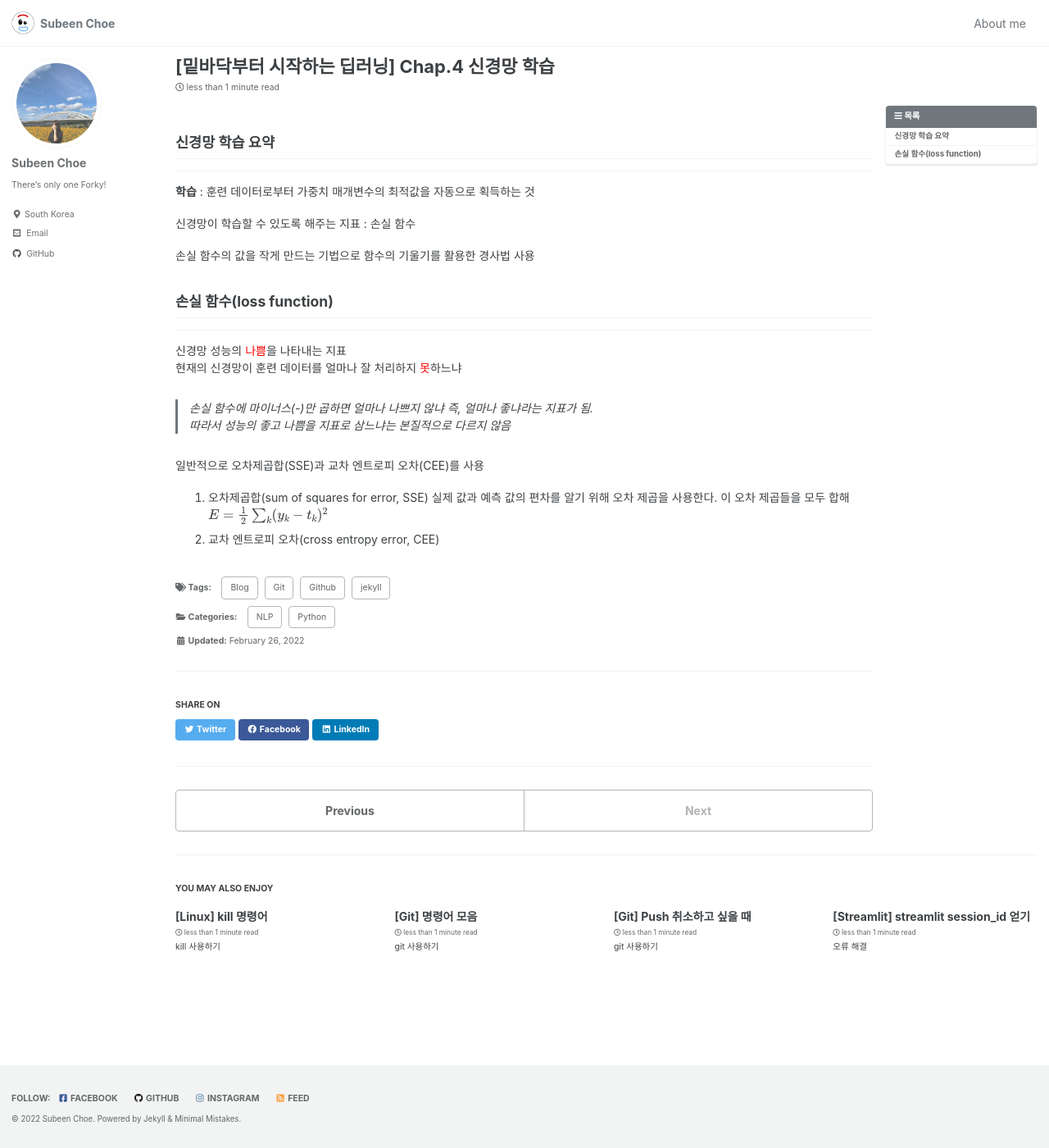
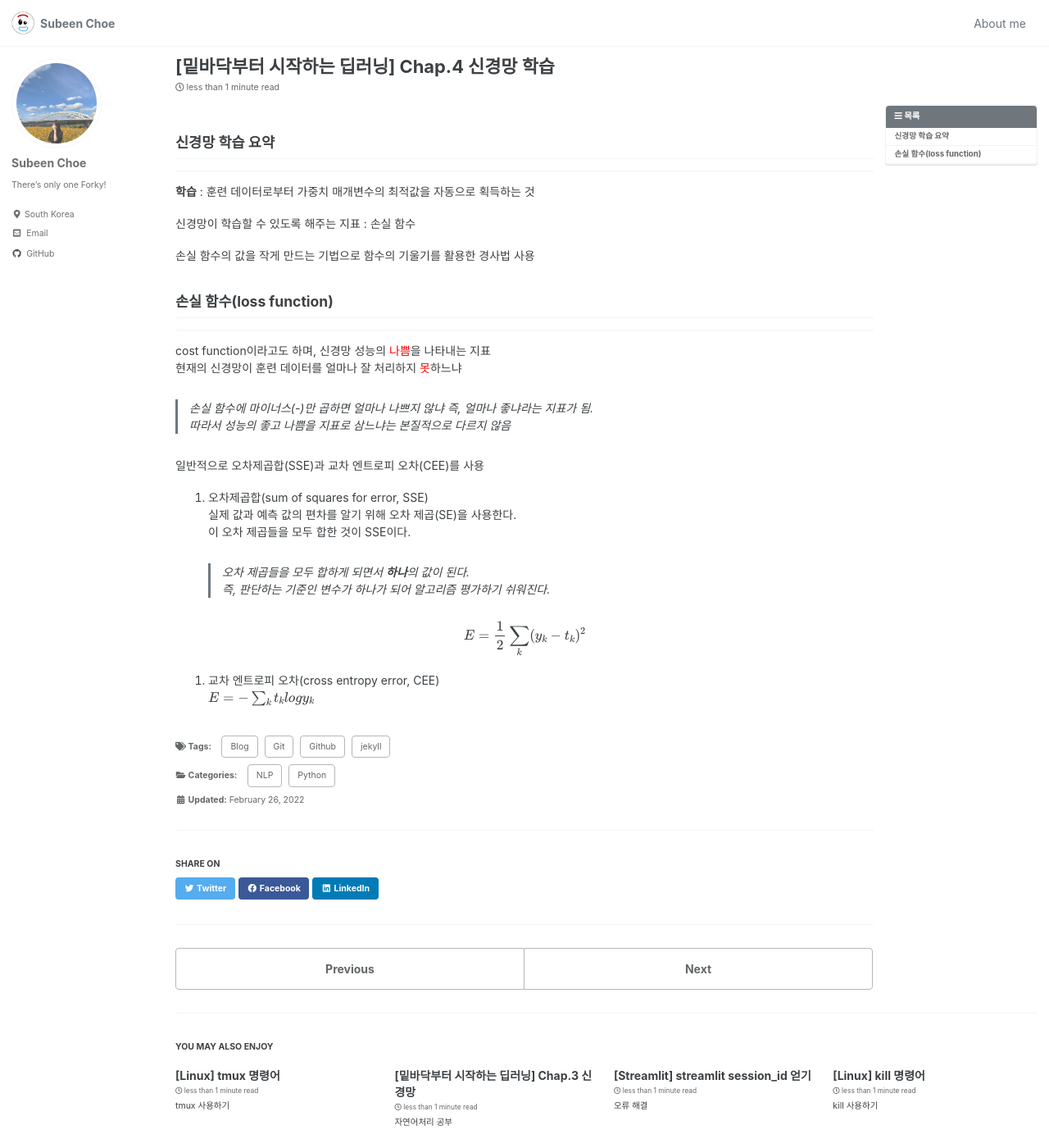
Before and after one commit to subeenz/subeenz.github.io, a Jekyll site: the page built from _posts/2022-03-05-12th-post.md, in a window 1280 px wide and 1400 px high. Shown: the whole window at 82% size. Built offline with Jekyll 4.4.1, drawn with Linux system fonts in a browser that asks for light colours; cached includes are drawn as plain includes; formulas are drawn with MathJax 3.

Commit message:
add posts

````diff
--- a/_posts/2022-02-26-12th-post.md
+++ b/_posts/2022-03-05-12th-post.md
@@ -34,7 +34,7 @@ last_modified_at: 2022-02-26
 
 ## **손실 함수(loss function)**
 ***
-신경망 성능의 <span style="color:red">나쁨</span>을 나타내는 지표
+cost function이라고도 하며, 신경망 성능의 <span style="color:red">나쁨</span>을 나타내는 지표
 현재의 신경망이 훈련 데이터를 얼마나 잘 처리하지 <span style="color:red">못</span>하느냐
 
 > 손실 함수에 마이너스(-)만 곱하면 얼마나 나쁘지 않냐 즉, 얼마나 좋냐라는 지표가 됨.
@@ -43,7 +43,14 @@ last_modified_at: 2022-02-26
 일반적으로 오차제곱합(SSE)과 교차 엔트로피 오차(CEE)를 사용
 
 1. 오차제곱합(sum of squares for error, SSE)
-실제 값과 예측 값의 편차를 알기 위해 오차 제곱을 사용한다.
-이 오차 제곱들을 모두 합해
+실제 값과 예측 값의 편차를 알기 위해 오차 제곱(SE)을 사용한다.
+이 오차 제곱들을 모두 합한 것이 SSE이다.
+> 오차 제곱들을 모두 합하게 되면서 **하나**의 값이 된다.
+> 즉, 판단하는 기준인 변수가 하나가 되어 알고리즘 평가하기 쉬워진다.
+
 $$E=\frac{1}{2}\sum_{k}(y_k-t_k)^2$$
+
+
+
 2. 교차 엔트로피 오차(cross entropy error, CEE)
+$$E=-\sum_{k}t_klogy_k$$
--- /dev/null
+++ b/_posts/2022-03-05-13th-post.md
@@ -0,0 +1,49 @@
+---
+layout: single
+title:  "[Linux] tmux 명령어"
+excerpt: "tmux 사용하기"
+
+categories:
+  - Linux
+
+tags:
+  - [Blog, jekyll, Github, Git]
+
+sidebar:
+  nav: "docs"
+
+toc: true
+toc_label: "목록"
+toc_icon: "bars"
+toc_sticky: true
+
+date: 2022-03-05
+last_modified_at: 2022-03-05
+---
+
+**tmux**의 [정의](https://ko.wikipedia.org/wiki/Tmux)는 다음과 같다.
+사용자가 단일 단말기 창 또는 원격 터미널 세션 안에서 여러 별도의 터미널 세션에 액세스할 수 있도록 여러 가상 콘솔을 다중화하는데 사용할 수 있는 응용 소프트웨어
+
+나는 한 서버에서 여러 모델을 배포하기 위해 주로 사용했다.
+
+
+### **명령어**
+***
+
+```bash
+
+tmux  # 새로운 세션 생성
+
+tmux new -s session_name
+
+tmux new -s session_name -n window_name
+
+exit  # 세션 종료
+
+ctrl + d  # 세션 중단
+
+tmux ls  # 세션 목록
+
+tmux kill-session -t session_number
+
+```
````
Also changed, not shown: _posts/2022-02-12-10th-post.md (+2 -2 lines), _posts/2022-02-19-11th-post.md (+2 -2 lines).
